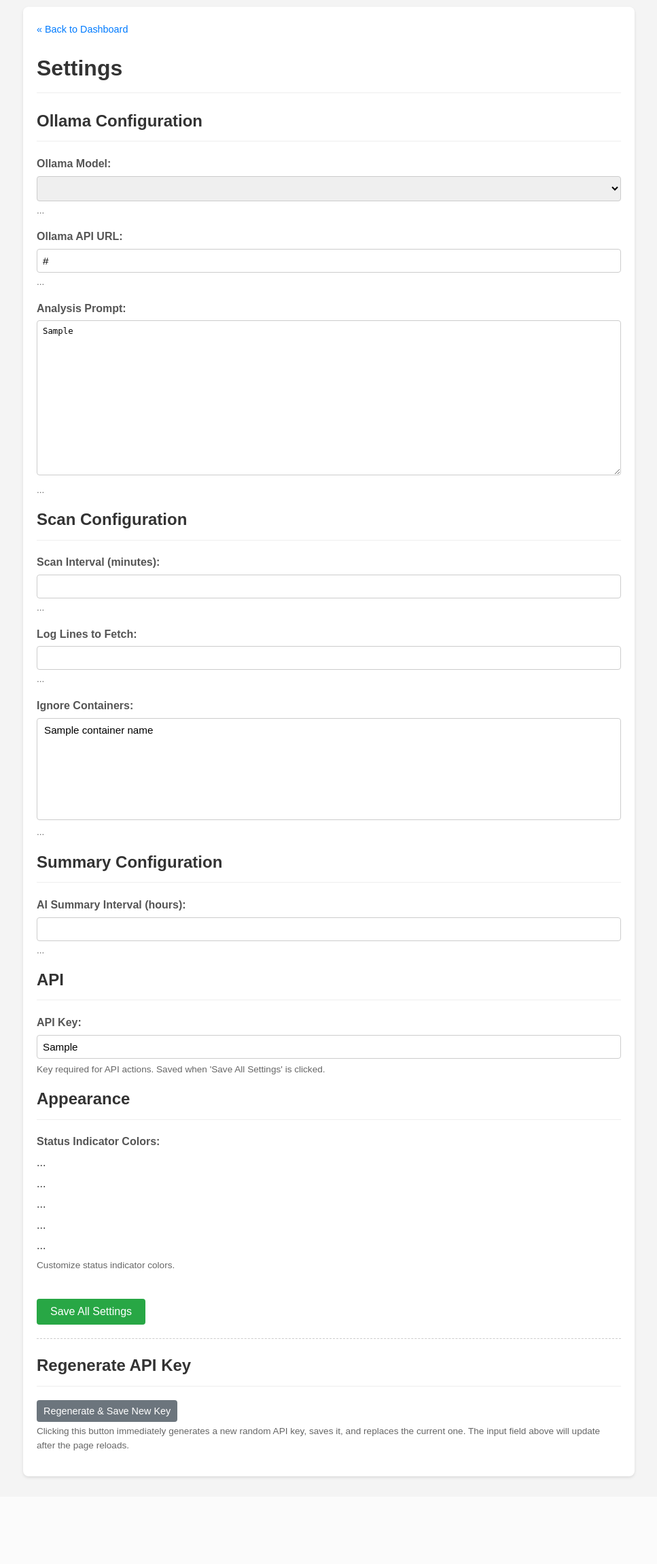
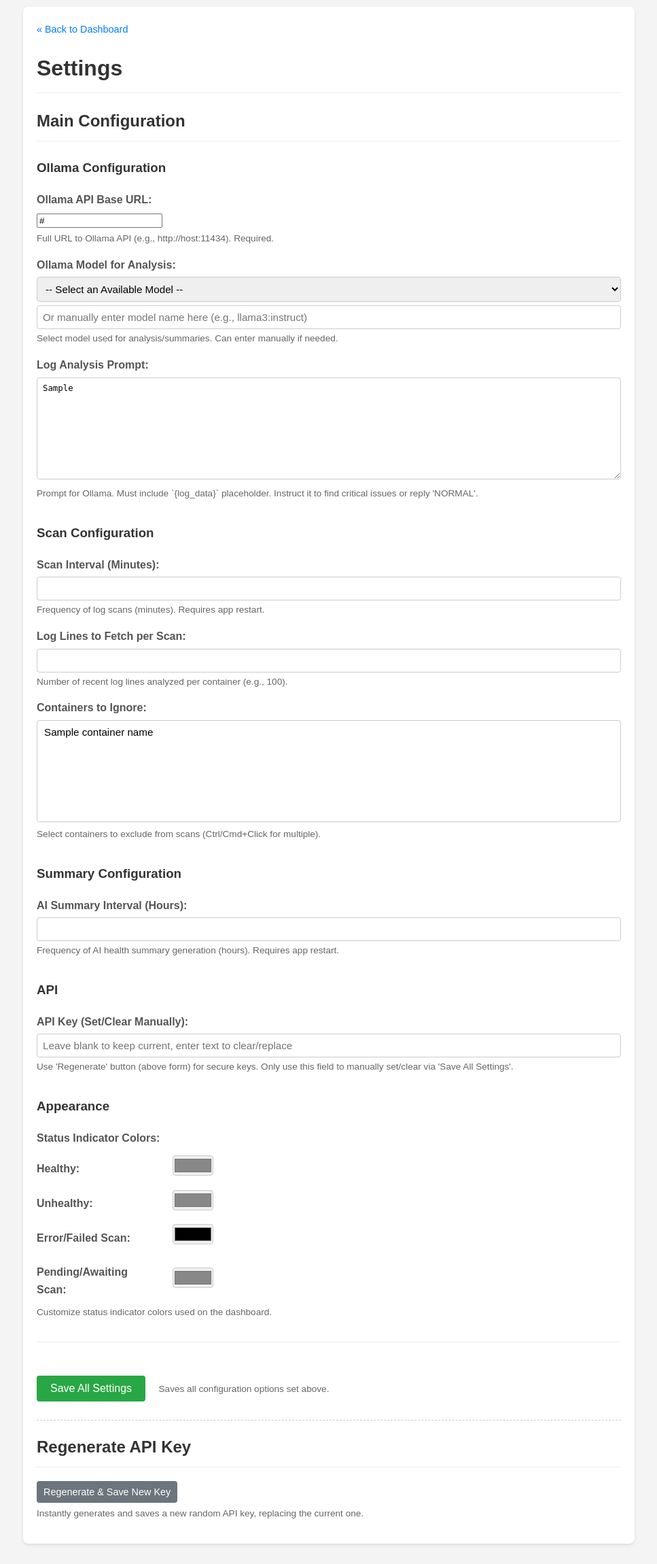
Before and after one commit to adampdxdotcom/GeordiLogger, a Flask app: template templates/settings.html in a window 1280 px wide. Shown: the whole page at 68% size, without its empty margins (156-1123 px from the left). Before the commit the page ends 2175 px from the top, so only its background shows below. Run offline with Flask 2, Linux system fonts and the light colour scheme; the template is opened without the code that fills it: most values are stand-ins (such as "Sample title", 1, 10 or a date in 2020); lists and menus that the app fills with data are empty.

Commit message:
Working Regen API and rebuild settings.html

```diff
--- a/templates/settings.html
+++ b/templates/settings.html
@@ -70,78 +70,155 @@
             {% endif %}
         {% endwith %}
 
-        {# === MAIN Settings form STARTS HERE === #}
-        <form method="POST" action="{{ url_for('settings') }}" class="settings-form">
 
-            <h2>Ollama Configuration</h2>
-            {# ... Ollama Model, API URL, Prompt ... (Same as before) #}
-            <label for="ollama_model">Ollama Model:</label>
-            <select name="ollama_model" id="ollama_model"> ... </select>
-            <p class="help-text">...</p>
-            <label for="ollama_api_url">Ollama API URL:</label>
-            <input type="text" id="ollama_api_url" name="ollama_api_url" value="{{ settings.ollama_api_url }}" placeholder="e.g., http://localhost:11434/api/generate">
-            <p class="help-text">...</p>
-            <label for="analysis_prompt">Analysis Prompt:</label>
-            <textarea id="analysis_prompt" name="analysis_prompt" rows="15">{{ settings.analysis_prompt }}</textarea>
-            <p class="help-text">...</p>
+<!-- === Main Settings Form === -->
+        {# Ensure this form tag wraps ALL the settings below, right down to the Save button #}
+        <form id="settings-form" method="post" action="{{ url_for('settings') }}" class="settings-form">
+            <h2 style="margin-bottom: 1.5rem;">Main Configuration</h2>
+
+            <!-- --- Ollama Settings --- -->
+            <h3>Ollama Configuration</h3>
+            <div class="form-group">
+                 <label for="ollama_api_url">Ollama API Base URL:</label>
+                 <input type="url" id="ollama_api_url" name="ollama_api_url" class="form-control"
+                        value="{{ settings.get('ollama_api_url', '') }}" required
+                        placeholder="e.g., http://192.168.1.100:11434">
+                 <p class="help-text">Full URL to Ollama API (e.g., http://host:11434). Required.</p>
+             </div>
+
+            <div class="form-group">
+                <label for="ollama_model">Ollama Model for Analysis:</label>
+                <select id="ollama_model" name="ollama_model" class="form-control">
+                    <option value="" {% if not settings.get('ollama_model') %}selected{% endif %}>-- Select an Available Model --</option>
+                    {% if available_models %}
+                        {% for model in available_models %}
+                        <option value="{{ model }}" {% if settings.get('ollama_model') == model %}selected{% endif %}>{{ model }}</option>
+                        {% endfor %}
+                        <option value="" disabled>---</option>
+                        {% if settings.get('ollama_model') %}
+                            <option value="{{ settings.get('ollama_model') }}" selected>(Current: {{ settings.get('ollama_model') }})</option>
+                        {% endif %}
+                    {% else %}
+                         {% if settings.get('ollama_model') %}
+                            <option value="{{ settings.get('ollama_model') }}" selected>(List unavailable - Current: {{ settings.get('ollama_model') }})</option>
+                        {% else %}
+                             <option value="" selected>(Model list unavailable - Check Connection/Enter Manually)</option>
+                        {% endif %}
+                    {% endif %}
+                </select>
+                <input type="text" name="ollama_model_manual" class="form-control" style="margin-top: 5px;"
+                       placeholder="Or manually enter model name here (e.g., llama3:instruct)"
+                       oninput="document.getElementById('ollama_model').value = this.value;">
+                <p class="help-text">Select model used for analysis/summaries. Can enter manually if needed.</p>
+            </div>
+
+            <div class="form-group">
+                <label for="analysis_prompt">Log Analysis Prompt:</label>
+                {# Make sure this textarea has the correct name attribute #}
+                <textarea id="analysis_prompt" name="analysis_prompt" class="form-control" rows="6">{{ settings.get('analysis_prompt', '') }}</textarea>
+                <p class="help-text">Prompt for Ollama. Must include `{log_data}` placeholder. Instruct it to find critical issues or reply 'NORMAL'.</p>
+            </div>
+
+            <!-- --- Scanning Settings --- -->
+            <h3 style="margin-top: 2rem;">Scan Configuration</h3>
+            <div class="form-group">
+                <label for="scan_interval_minutes">Scan Interval (Minutes):</label>
+                 {# Make sure this input has the correct name attribute #}
+                <input type="number" id="scan_interval_minutes" name="scan_interval_minutes" class="form-control"
+                       value="{{ settings.get('scan_interval_minutes', 180) }}" min="1" required>
+                <p class="help-text">Frequency of log scans (minutes). Requires app restart.</p>
+            </div>
+
+            <div class="form-group">
+                <label for="log_lines_to_fetch">Log Lines to Fetch per Scan:</label>
+                 {# Make sure this input has the correct name attribute #}
+                <input type="number" id="log_lines_to_fetch" name="log_lines_to_fetch" class="form-control"
+                       value="{{ settings.get('log_lines_to_fetch', 100) }}" min="10" max="10000" required>
+                <p class="help-text">Number of recent log lines analyzed per container (e.g., 100).</p>
+            </div>
+
+            <div class="form-group">
+                <label for="ignored_containers">Containers to Ignore:</label>
+                 {# Make sure this select has the correct name attribute #}
+                <select id="ignored_containers" name="ignored_containers" class="form-control" multiple style="min-height: 150px;">
+                    {% for name in all_container_names | sort %}
+                        <option value="{{ name }}" {% if name in ignored_container_list %}selected{% endif %}>{{ name }}</option>
+                    {% endfor %}
+                </select>
+                <p class="help-text">Select containers to exclude from scans (Ctrl/Cmd+Click for multiple).</p>
+            </div>
+
+             <!-- --- Summary Settings --- -->
+            <h3 style="margin-top: 2rem;">Summary Configuration</h3>
+             <div class="form-group">
+                <label for="summary_interval_hours">AI Summary Interval (Hours):</label>
+                 {# Make sure this input has the correct name attribute #}
+                <input type="number" id="summary_interval_hours" name="summary_interval_hours" class="form-control"
+                       value="{{ settings.get('summary_interval_hours', 12) }}" min="1" required>
+                <p class="help-text">Frequency of AI health summary generation (hours). Requires app restart.</p>
+            </div>
+
+            <!-- --- API Key (Manual Set/Clear) --- -->
+             <h3 style="margin-top: 2rem;">API</h3>
+            <div class="form-group">
+                <label for="api_key">API Key (Set/Clear Manually):</label>
+                 {# Make sure this input has the correct name attribute #}
+                <input type="password" id="api_key" name="api_key" class="form-control"
+                       placeholder="Leave blank to keep current, enter text to clear/replace">
+                 <p class="help-text">Use 'Regenerate' button (above form) for secure keys. Only use this field to manually set/clear via 'Save All Settings'.</p>
+            </div>
+
+            <!-- --- UI Colors --- -->
+            <h3 style="margin-top: 2rem;">Appearance</h3>
+            <label>Status Indicator Colors:</label>
+            {# Make sure these inputs have the correct name attributes #}
+            <div class="color-setting form-group">
+                <label for="color_healthy" style="display: inline-block; width: 180px;">Healthy:</label>
+                <input type="color" id="color_healthy" name="color_healthy"
+                       value="{{ settings.get('color_healthy', '#28a745') }}">
+            </div>
+            <div class="color-setting form-group">
+                <label for="color_unhealthy" style="display: inline-block; width: 180px;">Unhealthy:</label>
+                <input type="color" id="color_unhealthy" name="color_unhealthy"
+                       value="{{ settings.get('color_unhealthy', '#dc3545') }}">
+            </div>
+            <div class="color-setting form-group">
+                <label for="color_error" style="display: inline-block; width: 180px;">Error/Failed Scan:</label>
+                <input type="color" id="color_error" name="color_error"
+                       value="{{ settings.get('color_error', '#ffc107') }}">
+            </div>
+             <div class="color-setting form-group">
+                <label for="color_pending" style="display: inline-block; width: 180px;">Pending/Awaiting Scan:</label>
+                <input type="color" id="color_pending" name="color_pending"
+                       value="{{ settings.get('color_pending', '#6c757d') }}">
+            </div>
+            <p class="help-text">Customize status indicator colors used on the dashboard.</p>
 
 
-            <h2>Scan Configuration</h2>
-            {# ... Scan Interval, Log Lines, Ignored Containers ... (Same as before) #}
-            <label for="scan_interval_minutes">Scan Interval (minutes):</label>
-            <input type="number" id="scan_interval_minutes" name="scan_interval_minutes" value="{{ settings.scan_interval_minutes }}" min="1" step="1">
-            <p class="help-text">...</p>
-            <label for="log_lines_to_fetch">Log Lines to Fetch:</label>
-            <input type="number" id="log_lines_to_fetch" name="log_lines_to_fetch" value="{{ settings.log_lines_to_fetch }}" min="10" step="10">
-            <p class="help-text">...</p>
-            <label for="ignored_containers">Ignore Containers:</label>
-            <select id="ignored_containers" name="ignored_containers" multiple>
-                {% for name in all_container_names | sort %} <option value="{{ name }}" {% if name in ignored_container_list %}selected{% endif %}>{{ name }}</option> {% endfor %}
-            </select>
-            <p class="help-text">...</p>
+            <!-- --- Submit Button for Main Form --- -->
+            {# Make sure this button is INSIDE the form tag #}
+            <div class="form-group" style="margin-top: 2rem; border-top: 1px solid #eee; padding-top: 1.5rem;">
+                <button type="submit" class="button">Save All Settings</button>
+                <p class="help-text" style="display: inline-block; margin-left: 15px;">Saves all configuration options set above.</p>
+            </div>
+
+        </form>
+        <!-- === End Main Settings Form === -->
 
 
-            <h2>Summary Configuration</h2>
-            {# ... Summary Interval ... (Same as before) #}
-            <label for="summary_interval_hours">AI Summary Interval (hours):</label>
-            <input type="number" id="summary_interval_hours" name="summary_interval_hours" value="{{ settings.summary_interval_hours }}" min="1" step="1">
-            <p class="help-text">...</p>
 
 
-            {# API Key Input - Part of the MAIN form #}
-            <h2>API</h2>
-            <label for="api_key">API Key:</label>
-            <div class="api-key-input-group">
-                 <input type="text" id="api_key" name="api_key" value="{{ settings.api_key }}" placeholder="Leave empty to disable API access">
-            </div>
-            <p class="help-text">Key required for API actions. Saved when 'Save All Settings' is clicked.</p>
+<div class="api-key-regen-section">
+        <h2>Regenerate API Key</h2>
+        <form method="POST" action="{{ url_for('regenerate_api_key') }}" class="api-key-regen-form" style="display: inline-block;">
+            <button type="submit" class="button button-secondary"  {# Use appropriate button class from your CSS #}
+                    onclick="return confirm('Are you sure you want to regenerate the API key?\nAny existing integrations using the old key will stop working immediately.');">
+                Regenerate & Save New Key
+            </button>
+        </form>
+        <p class="help-text" style="margin-top: 5px;">Instantly generates and saves a new random API key, replacing the current one.</p>
+    </div>
 
-
-            <h2>Appearance</h2>
-            {# ... Colors ... (Same as before) #}
-            <label>Status Indicator Colors:</label>
-            <div class="color-setting">...</div>
-            <div class="color-setting">...</div>
-            <div class="color-setting">...</div>
-            <div class="color-setting">...</div>
-            <div class="color-setting">...</div>
-            <p class="help-text">Customize status indicator colors.</p>
-
-            {# Main Save Button #}
-            <button type="submit">Save All Settings</button>
-
-        </form> {# === MAIN Settings form ENDS HERE === #}
-
-
-        {# === SEPARATE Section and Form for API Key Regeneration (NOW OUTSIDE/AFTER MAIN FORM) === #}
-        <div class="api-key-regen-section"> {# Keep visual separation styling #}
-            <h2>Regenerate API Key</h2>
-            <form method="POST" action="{{ url_for('regenerate_api_key') }}" class="api-key-regen-form" id="regenerate-api-form">
-                <button type="button" class="button-secondary" onclick="document.getElementById('regenerate-api-form').submit();">Regenerate & Save New Key</button>
-            </form>
-            <p class="help-text">Clicking this button immediately generates a new random API key, saves it, and replaces the current one. The input field above will update after the page reloads.</p>
-        </div>
-        {# === END Separate Section === #}
 
     </div> {# End container #}
 </body>
```
Also changed, not shown: data/monitoring_data.db.
